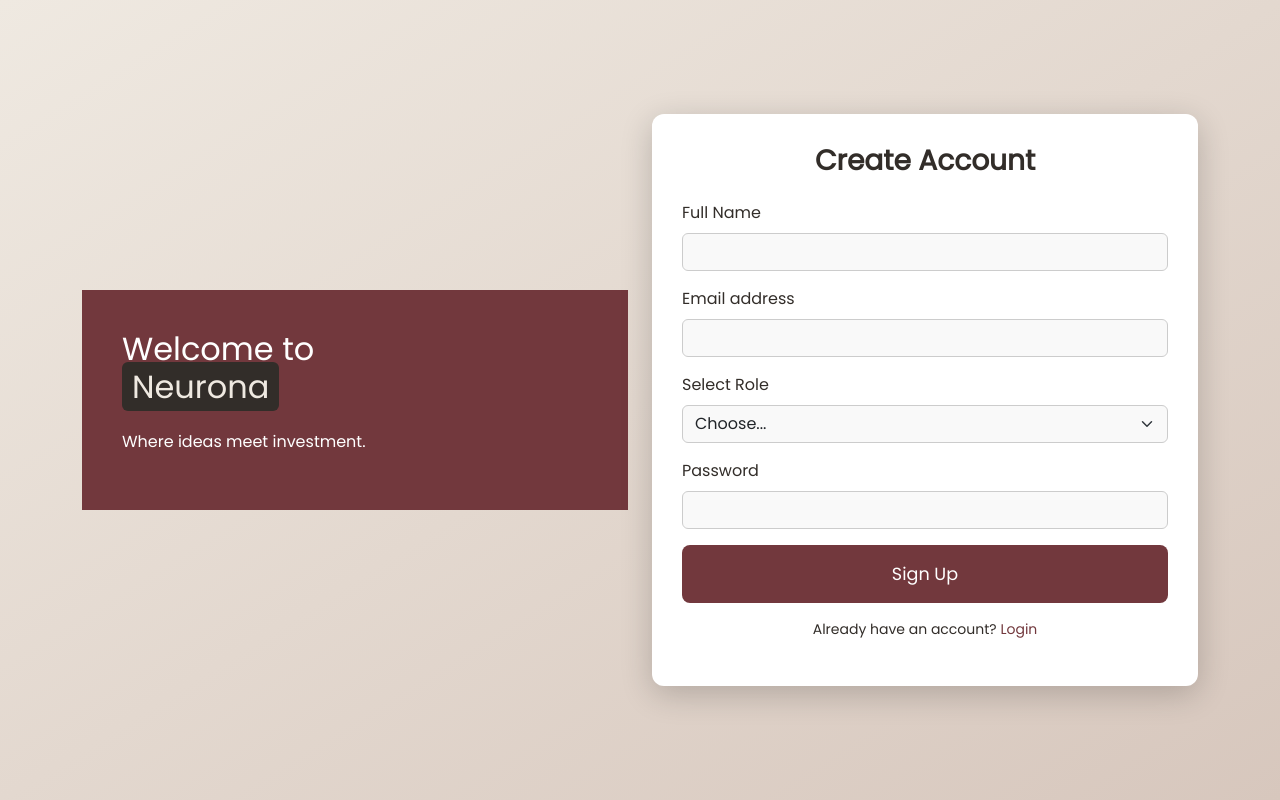
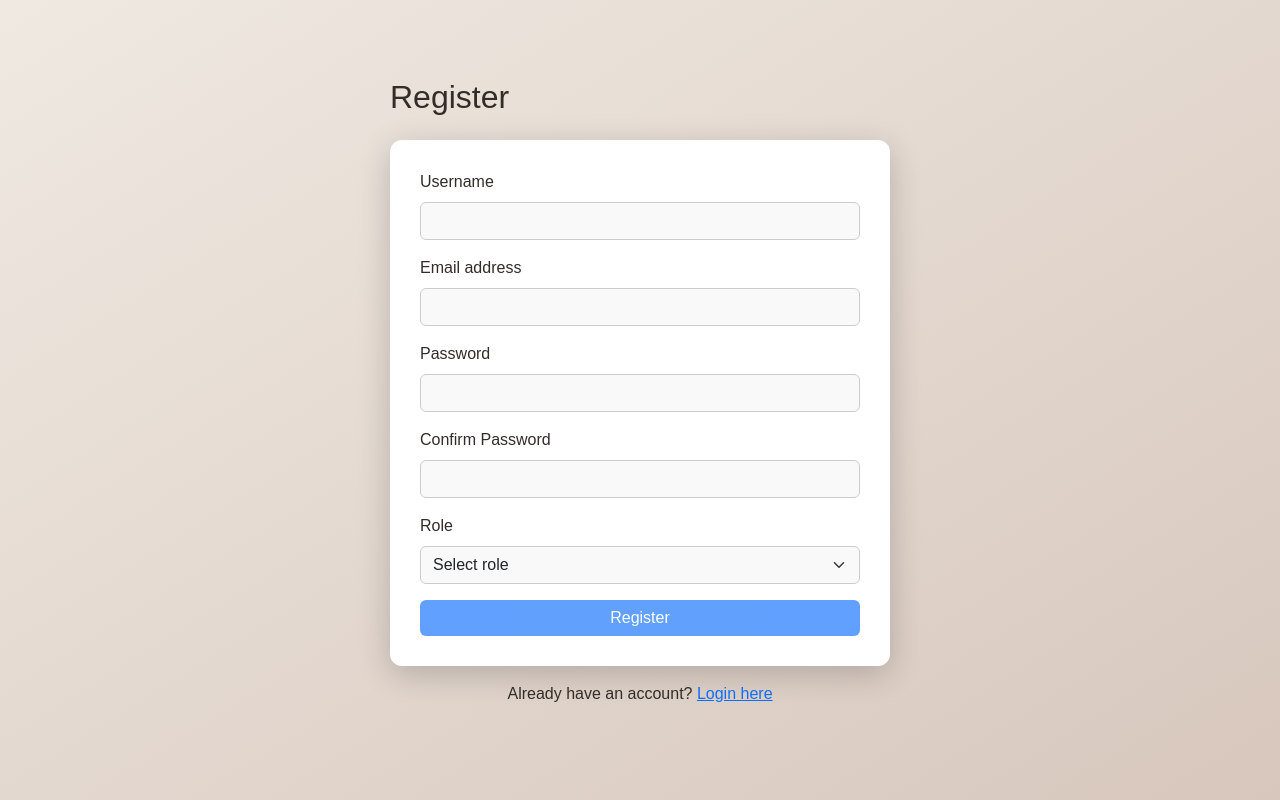
Before and after one commit to MashhudFarah/Neurona2-main, a Flask app: page /register in a window 1280 px wide. Run offline with Flask 3, Linux system fonts and the light colour scheme.

Commit message:
Update register.html
register button will not work until all fields are fillled up. will give sugggestions. will give red colour for wrong green for right

```diff
--- a/Neurona2-main/templates/register.html
+++ b/Neurona2-main/templates/register.html
@@ -2,67 +2,175 @@
 <html lang="en">
 <head>
     <meta charset="UTF-8" />
-  <meta name="viewport" content="width=device-width, initial-scale=1.0"/>
-  <title>Signup – Neurona</title>
-  <link href="https://cdn.jsdelivr.net/npm/bootstrap@5.3.0/dist/css/bootstrap.min.css" rel="stylesheet"/>
-  <link href="https://fonts.googleapis.com/css2?family=Poppins&display=swap" rel="stylesheet"/>
-  <link rel="stylesheet" href="{{ url_for('static', filename='css/style.css') }}"/>
+    <meta name="viewport" content="width=device-width, initial-scale=1" />
+    <title>Register - Neurona</title>
+    <!-- Bootstrap CSS -->
+    <link href="https://cdn.jsdelivr.net/npm/bootstrap@5.3.0/dist/css/bootstrap.min.css" rel="stylesheet" />
+    <!-- Your Custom Styles -->
+    <link rel="stylesheet" href="{{ url_for('static', filename='css/style.css') }}">
+    <style>
+        .hint {
+            font-size: 0.875em;
+            margin-top: 5px;
+        }
+        .hint.valid {
+            color: green;
+        }
+        .hint.invalid {
+            color: red;
+        }
+        .is-valid {
+            border-color: green !important;
+        }
+        .is-invalid {
+            border-color: red !important;
+        }
+    </style>
 </head>
 <body class="auth-body">
-
-  <div class="signup-wrapper container">
-    <div class="row justify-content-center align-items-center">
-      <div class="col-lg-6 d-none d-lg-block">
-        <div class="auth-banner">
-          <h2>Welcome to <br> <span class="brand-text">Neurona</span></h2>
-          <p class="mt-3">Where ideas meet investment.</p>
-        </div>
-      </div>
-      <div class="col-lg-6 col-md-10">
-        <div class="auth-form-box">
-          <h3 class="mb-4 text-center fw-bold">Create Account</h3>
+<div class="container register-wrapper" style="max-width: 500px;">
+    <h2 class="mb-4">Register</h2>
 
     {% with messages = get_flashed_messages(with_categories=true) %}
       {% if messages %}
         {% for category, message in messages %}
-                <div class="alert alert-{{ category }} alert-dismissible fade show" role="alert">
-                  {{ message }}
-                  <button type="button" class="btn-close" data-bs-dismiss="alert"></button>
-                </div>
+          <div class="flash-message alert alert-{{ category }}">{{ message }}</div>
         {% endfor %}
       {% endif %}
     {% endwith %}
 
-          <form method="POST">
+    <form method="POST" action="{{ url_for('register') }}" class="auth-form-box" id="registerForm">
         <div class="mb-3">
-              <label for="username" class="form-label">Full Name</label>
-              <input type="text" class="form-control" id="username" name="username" required>
+            <label for="username" class="form-label">Username</label>
+            <input required type="text" class="form-control" id="username" name="username" />
         </div>
         <div class="mb-3">
             <label for="email" class="form-label">Email address</label>
-              <input type="email" class="form-control" id="email" name="email" required>
-            </div>
-            <div class="mb-3">
-              <label for="role" class="form-label">Select Role</label>
-              <select class="form-select" id="role" name="role" required>
-                <option value="">Choose...</option>
-                <option value="creator">Creator</option>
-                <option value="investor">Investor</option>
-                <option value="admin">Admin</option>
-              </select>
+            <input required type="email" class="form-control" id="email" name="email" />
+            <div id="emailHint" class="hint"></div>
         </div>
         <div class="mb-3">
             <label for="password" class="form-label">Password</label>
-              <input type="password" class="form-control" id="password" name="password" required>
+            <input required type="password" class="form-control" id="password" name="password" />
+            <div id="passwordHint" class="hint"></div>
         </div>
-            <button type="submit" class="btn btn-get-started w-100">Sign Up</button>
-            <p class="text-center mt-3 small">Already have an account? <a href="{{ url_for('login') }}">Login</a></p>
+        <div class="mb-3">
+            <label for="confirm_password" class="form-label">Confirm Password</label>
+            <input required type="password" class="form-control" id="confirm_password" name="confirm_password" />
+            <div id="confirmHint" class="hint"></div>
+        </div>
+        <div class="mb-3">
+            <label for="role" class="form-label">Role</label>
+            <select class="form-select" id="role" name="role" required>
+                <option value="">Select role</option>
+                <option value="creator">Creator</option>
+                <option value="investor">Investor</option>
+            </select>
+        </div>
+        <button type="submit" class="btn btn-primary w-100 btn-signup" id="submitBtn" disabled>Register</button>
     </form>
-        </div>
-      </div>
-    </div>
+
+    <p class="mt-3 text-center">
+        Already have an account? <a href="{{ url_for('login') }}">Login here</a>
+    </p>
 </div>
 
+<!-- Flash auto-hide -->
+<script>
+  window.setTimeout(function() {
+    const flashes = document.querySelectorAll('.flash-message');
+    flashes.forEach(flash => {
+      flash.style.transition = 'opacity 0.5s ease-out';
+      flash.style.opacity = '0';
+      setTimeout(() => flash.remove(), 500);
+    });
+  }, 4000);
+</script>
+
+<!-- Live form validation -->
+<script>
+    const allowedDomains = ["gmail.com", "yahoo.com", "outlook.com", "hotmail.com", "neurona.com"];
+    const username = document.getElementById("username");
+    const email = document.getElementById("email");
+    const password = document.getElementById("password");
+    const confirm = document.getElementById("confirm_password");
+    const role = document.getElementById("role");
+    const submitBtn = document.getElementById("submitBtn");
+
+    const emailHint = document.getElementById("emailHint");
+    const passwordHint = document.getElementById("passwordHint");
+    const confirmHint = document.getElementById("confirmHint");
+
+    function validateEmail() {
+        const domain = email.value.split('@')[1];
+        if (domain && allowedDomains.includes(domain.toLowerCase())) {
+            email.classList.add('is-valid');
+            email.classList.remove('is-invalid');
+            emailHint.textContent = "✅ Allowed email domain";
+            emailHint.className = "hint valid";
+            return true;
+        } else {
+            email.classList.add('is-invalid');
+            email.classList.remove('is-valid');
+            emailHint.textContent = "❌ Use email from: " + allowedDomains.join(", ");
+            emailHint.className = "hint invalid";
+            return false;
+        }
+    }
+
+    function validatePassword() {
+        const value = password.value;
+        const isValid = value.length >= 8 && /[!@#$%^&*(),.?":{}|<>]/.test(value);
+        if (isValid) {
+            password.classList.add('is-valid');
+            password.classList.remove('is-invalid');
+            passwordHint.textContent = "✅ Strong password";
+            passwordHint.className = "hint valid";
+            return true;
+        } else {
+            password.classList.add('is-invalid');
+            password.classList.remove('is-valid');
+            passwordHint.textContent = "❌ At least 8 characters and 1 special character";
+            passwordHint.className = "hint invalid";
+            return false;
+        }
+    }
+
+    function validateConfirm() {
+        if (confirm.value === password.value && confirm.value.length > 0) {
+            confirm.classList.add('is-valid');
+            confirm.classList.remove('is-invalid');
+            confirmHint.textContent = "✅ Passwords match";
+            confirmHint.className = "hint valid";
+            return true;
+        } else {
+            confirm.classList.add('is-invalid');
+            confirm.classList.remove('is-valid');
+            confirmHint.textContent = "❌ Passwords do not match";
+            confirmHint.className = "hint invalid";
+            return false;
+        }
+    }
+
+    function validateForm() {
+        const allValid =
+            username.value.trim() !== "" &&
+            validateEmail() &&
+            validatePassword() &&
+            validateConfirm() &&
+            role.value !== "";
+
+        submitBtn.disabled = !allValid;
+    }
+
+    username.addEventListener("input", validateForm);
+    email.addEventListener("input", () => { validateEmail(); validateForm(); });
+    password.addEventListener("input", () => { validatePassword(); validateConfirm(); validateForm(); });
+    confirm.addEventListener("input", () => { validateConfirm(); validateForm(); });
+    role.addEventListener("change", validateForm);
+</script>
+
+<!-- Bootstrap JS Bundle -->
 <script src="https://cdn.jsdelivr.net/npm/bootstrap@5.3.0/dist/js/bootstrap.bundle.min.js"></script>
 </body>
 </html>
```
Lines whose indentation alone changed are shown as unchanged.
